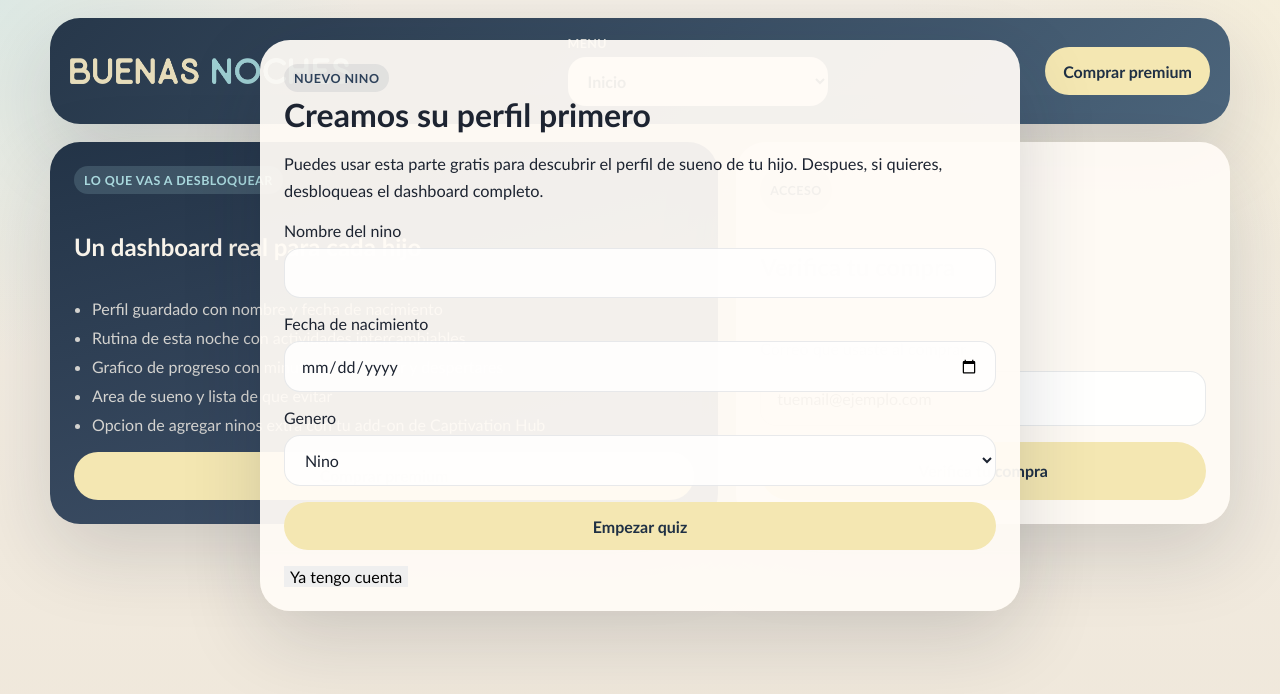
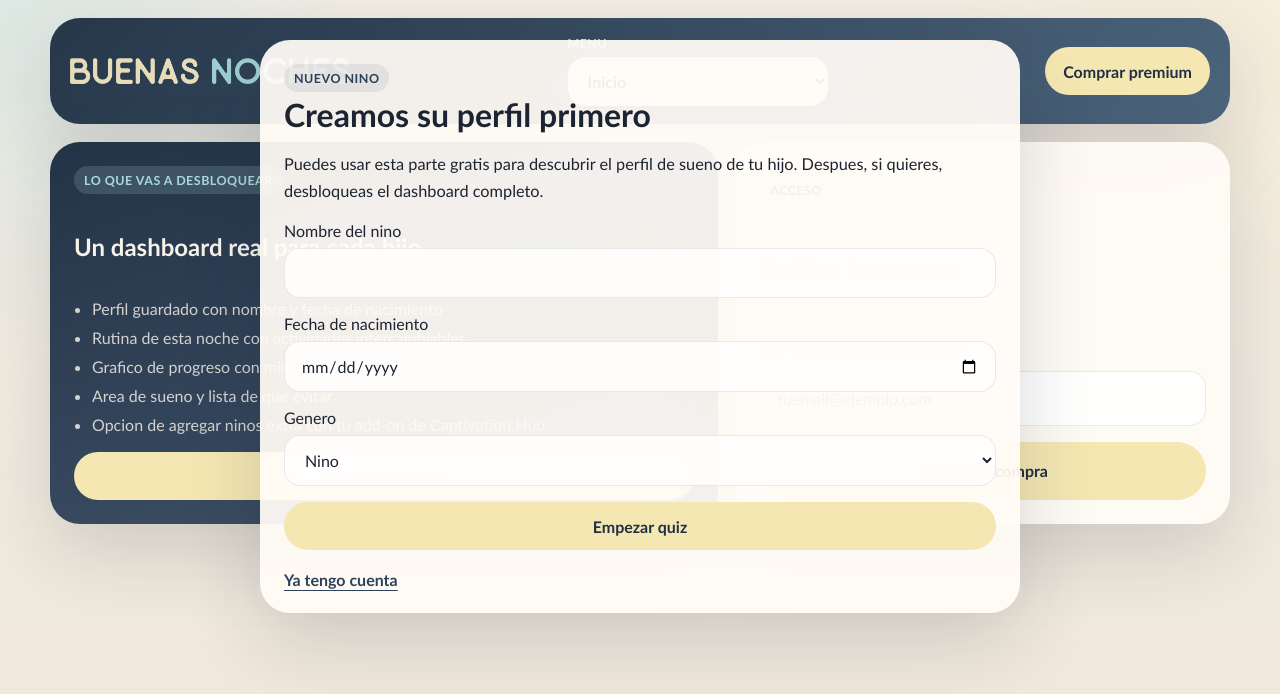
Before and after one commit to YeagerMyster82/buenas-noches-app, a Next.js app: page / in a window 1280 px wide. Shown: the top 694 px of the page. Built offline with nearby package versions, Linux system fonts and the light colour scheme.

Commit message:
Add files via upload

```diff
--- a/app/globals.css
+++ b/app/globals.css
@@ -772,6 +772,31 @@ textarea {
   background: rgba(31, 48, 68, 0.04);
 }
 
+.account-lookup {
+  display: grid;
+  gap: 12px;
+  justify-items: start;
+  padding-top: 4px;
+}
+
+.account-lookup__form {
+  width: 100%;
+  padding: 16px;
+  border-radius: 20px;
+  background: rgba(31, 48, 68, 0.04);
+}
+
+.link-button {
+  min-height: auto;
+  padding: 0;
+  border-radius: 0;
+  background: transparent;
+  color: var(--night-soft);
+  font-weight: 900;
+  text-decoration: underline;
+  text-underline-offset: 4px;
+}
+
 .history-card {
   padding: 16px 18px;
   border-radius: 18px;
```
